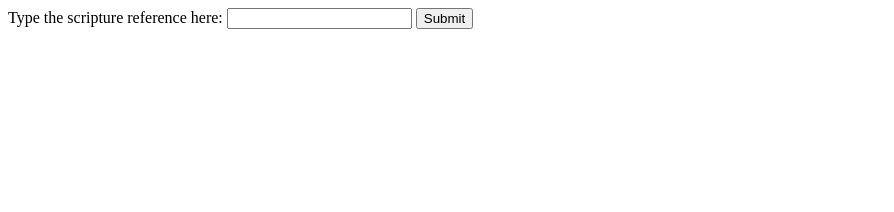
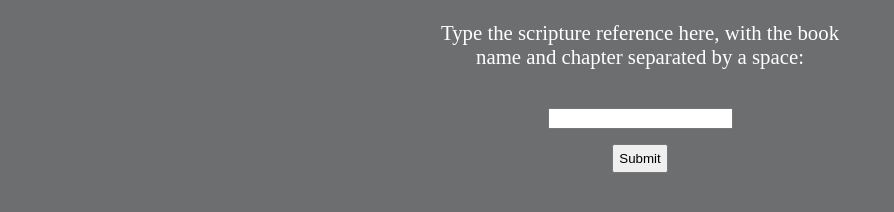
Before and after one commit to mistwraith/ldsurl, a plain HTML site: page index.html in a window 1280 px wide. Shown: the whole page, without its empty margins (0-894 px from the left). Drawn offline with Linux system fonts and the light colour scheme.

Commit message:
Added default case and some styling.

```diff
--- a/index.html
+++ b/index.html
@@ -2,14 +2,15 @@
 <html>
 <head>
     <title>Quick Reference</title>
+    <link rel="styleshet" type="text/css" href="./style.css">
 	<script>
-		//document.body.appendChild(form);
 	    function openRef(reference)
 	    {
 	    	reference = reference.toLowerCase();
 	    	var components = reference.split(" ");
 	    	var book = components[0];
 	    	var chapter = components[1];
+	    	var isValid = true;
 
 	    	var url = "https://www.lds.org/scriptures/";
 
@@ -63,23 +64,53 @@
 	    		case "moroni":
 	    			url += "bofm/moro/";
 	    			break;
+	    		default:
+	    			isValid=false;
+	    			alert("Cannot find that book of scripture.");
+	    			break;
+	    	}
+
+	    	if(isValid)
+	    	{
+		    	url += chapter;
+		    	window.open(url);
 	    	}
 
 
-
-	    	url = url + chapter;
-
-	    	window.open(url);
-
-	    	//alert(url);
 	    }
 	</script>
+	<style>
+		p{
+			text-align:center;
+			color:white;
+			font-size: 130%;
+		}
+		body{
+			background:#6c6e70;
+		}
+		form{
+			margin:0 auto;
+			width:400px;
+		}
+		#reference{
+			display: block;
+			margin-left:auto;
+			margin-right:auto;
+		}
+		#submit{
+			margin-top:15px;
+			padding:5px;
+			display: block;
+			margin-left:auto;
+			margin-right:auto;
+		}
+	</style>
 </head>
 <body>
 	<form >
-		Type the scripture reference here:
+		<p>Type the scripture reference here, with the book name and chapter separated by a space:</p><br>
 		<input type="text" name="reference" id="reference">
-	    <input type="submit" value="Submit" onclick="openRef(document.getElementById('reference').value)">
+	    <input type="submit" value="Submit" id="submit" onclick="openRef(document.getElementById('reference').value)">
 	</form>
 </body>
 </html>
--- a/style.css
+++ b/style.css
@@ -0,0 +1,6 @@
+p{
+	text-align:center;
+}
+body{
+	background-color:red;
+}
```
